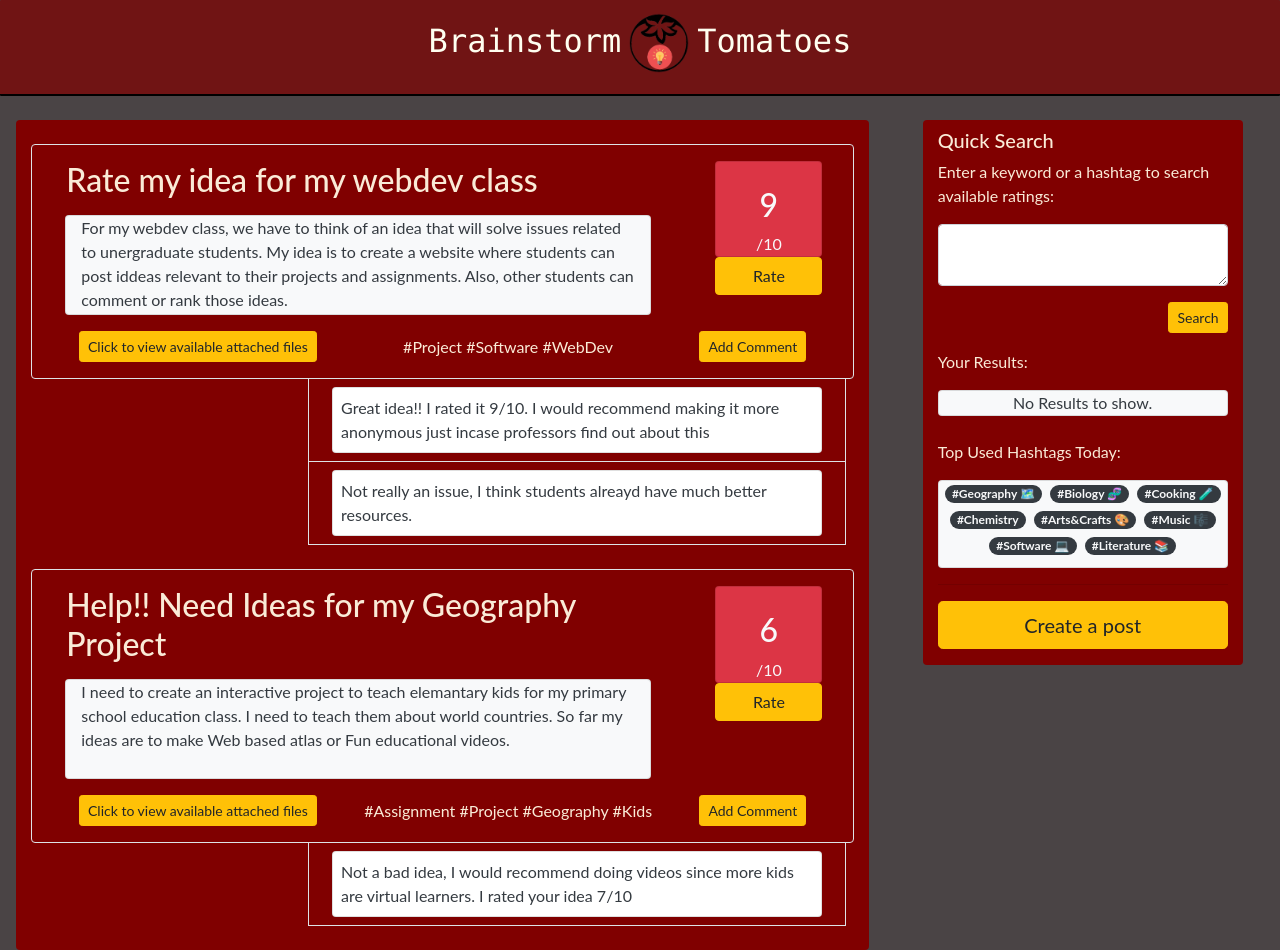
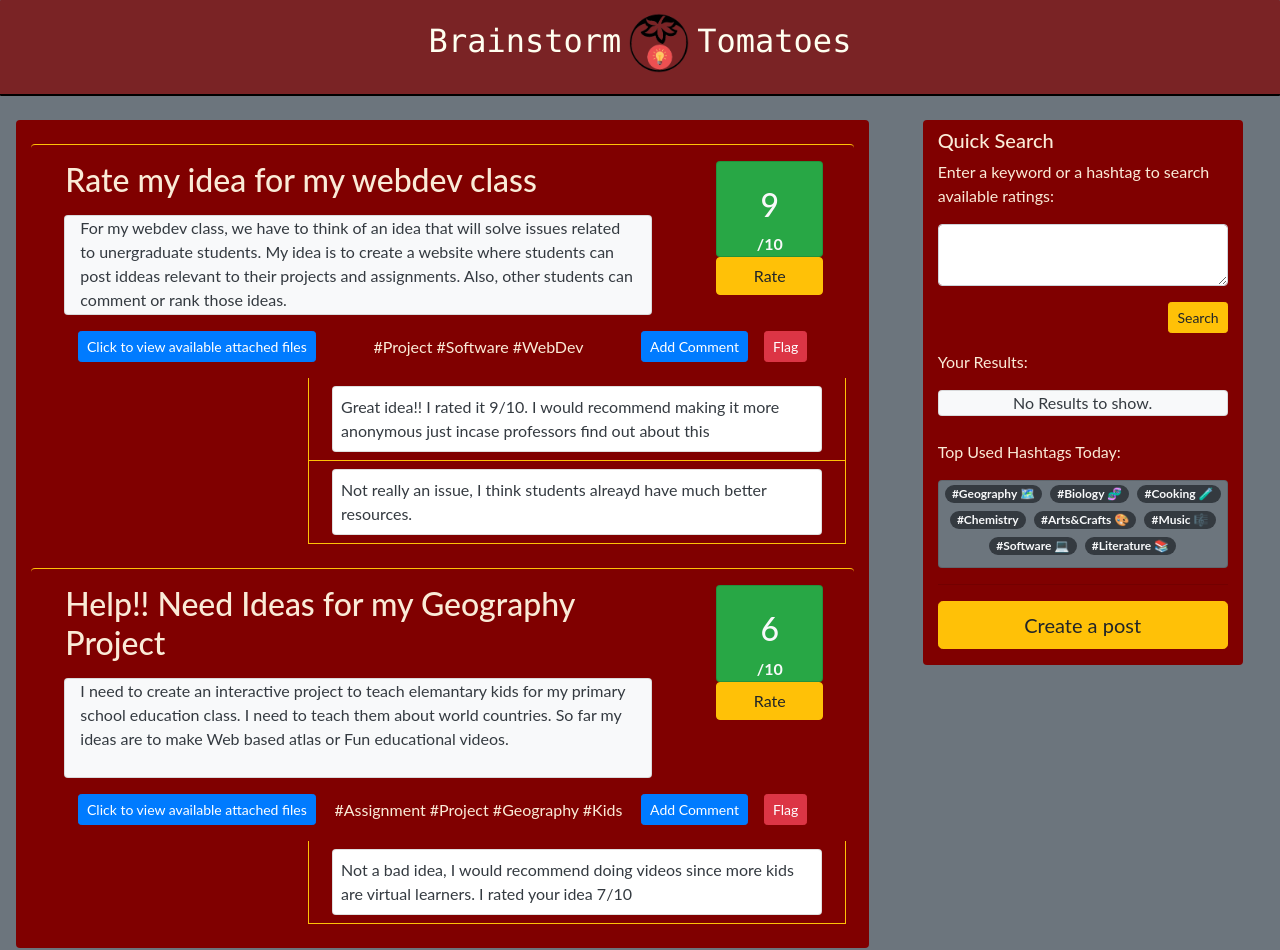
Before and after one commit to CalicoNino/brainstorm_tomatoes, a React (Create React App) app: page /feed in a window 1280 px wide. Built offline with nearby package versions, Linux system fonts and the light colour scheme.

Commit message:
Design Complete with bugs fixed

```diff
--- a/public/index.html
+++ b/public/index.html
@@ -26,7 +26,7 @@
     -->
     <title>Brainstorm Tomatoes</title>
   </head>
-  <body style="background-color: #4A4445">
+  <body style="background-color: #6c757d">
     <noscript>You need to enable JavaScript to run this app.</noscript>
     <div id="root"></div>
     <!--
--- a/src/components/comments.jsx
+++ b/src/components/comments.jsx
@@ -5,7 +5,7 @@ class Comment extends Component {
         return (
             <div className="row mx-2">
                 <div className="col-sm-4"></div>
-                <div className="col border border-top-0">
+                <div className="col border border-top-0 border-warning">
                     <div className="m-2 card text-left text-dark">
                         <p className="m-2">
                             {this.props.comment}
@@ -13,7 +13,7 @@ class Comment extends Component {
                     </div>
                     {
                         this.props.created ==="1" ?
-                        <button onClick={() => this.props.deleteComment(this.props.id, this.props.postId)} className="btn btn-sm btn-warning float-right my-2">Delete</button>
+                        <button onClick={() => this.props.deleteComment(this.props.id, this.props.postId)} className="btn btn-sm btn-danger float-right my-2">Delete</button>
                         :null
                     }
                 </div>
--- a/src/components/createPost.jsx
+++ b/src/components/createPost.jsx
@@ -2,6 +2,7 @@ import React, { Component } from 'react';
 import NavBar from './navbar';
 import Search from './search';
 import {Link} from 'react-router-dom';
+import books from '../visuals/books.jpeg'
 
 class CreatePost extends Component {
     state = {
@@ -58,10 +59,7 @@ class CreatePost extends Component {
                                     <button className="btn btn-sm btn-warning float-left">Attach a photo or document</button>
                                     <br/>
                                     <br/>
-                                    <p>
-                                        If you would like to edit your post later, use this generated link:<br/>
-                                         <a href="#" className="center">/editmypost</a>
-                                    </p>
+                                    <img src={books} width={1140*0.6} height={361*0.6} className="text-center my-3 rounded" alt="logo"/>
                                 </div>
                             </div>
 
--- a/src/components/post.jsx
+++ b/src/components/post.jsx
@@ -1,16 +1,24 @@
 import React, { Component } from 'react';
 import Comment from './comments';
 import '../App.css';
+import {Link} from 'react-router-dom';
 
 class Post extends Component {
     render() {
         return (
             <div className="my-4">
-                <div className="container border rounded">
+                <div className="container border-top rounded border-warning">
                     <div className="row">
                         <div className="col-9 m-auto">
                             <div className="row">
                                 <h2 className="text-left m-3">{this.props.title}</h2>
+                                {
+                                    this.props.created ==="1" ?
+                                    <div className="float-right">
+                                        <button onClick={() => this.props.deletePost(this.props.id)} className="btn btn-sm btn-danger m-2">Delete Post</button>
+                                    </div>
+                                    :null
+                                }
                             </div>
                             <div className="row-lg-10">
                                 <div className="col min-h card bg-light text-dark text-left">
@@ -20,7 +28,7 @@ class Post extends Component {
                         </div>
 
                         <div className="col-sm-2 bg-tot border-0 mx-3 my-3">
-                            <div className="row m-auto card bg-danger text-light rounded">
+                            <div className="row m-auto card bg-success font-weight-bold text-light rounded">
                             &nbsp;
                                 <h2 className="text-center">&nbsp;&nbsp;&nbsp;{this.props.score[0]}&nbsp;&nbsp;&nbsp;</h2>/10
                             </div>
@@ -28,14 +36,10 @@ class Post extends Component {
                         </div>
                     </div>
                     <div className="row mx-4 my-3">
-                        <button className="btn btn-sm btn-warning mx-2 float-left">Click to view available attached files</button>
+                        <button onClick={() => window.confirm("Any available files should be downloading right now.")} className="btn btn-sm btn-primary mx-2 float-left">Click to view available attached files</button>
                         <div className="m-auto float-left">{this.props.groups}</div>
-                        <button className="btn btn-sm btn-warning mx-2 float-right" onClick={() => this.props.addComment(this.props.id)}>Add Comment</button>
-                        {
-                            this.props.created ==="1" ?
-                            <button onClick={() => this.props.deletePost(this.props.id)} className="btn btn-sm btn-warning mx-2 float-right">Delete Post</button>
-                            :null
-                        }
+                        <button className="btn btn-sm btn-primary mx-2 float-right" onClick={() => this.props.addComment(this.props.id)}>Add Comment</button>
+                        <button onClick={() => window.confirm("Thank you for flagging! We will be reviewing the Post and Comment for any inappropriate behaviors.")} className="btn btn-sm btn-danger mx-2 float-right">Flag</button>
                     </div>
                 </div>
                 { this.props.comments.map( comment =>
--- a/src/components/search.jsx
+++ b/src/components/search.jsx
@@ -23,7 +23,7 @@ class Search extends Component {
                 </div>
                 <br/>
                 <p className="text-left">Top Used Hashtags Today:</p>
-                <div className='card bg-light'>
+                <div className='card bg-secondary'>
                     <h6>
                         <span className='badge badge-pill badge-dark text-light m-1'>#Geography 🗺️</span>
                         <span className='badge badge-pill badge-dark text-light m-1'>#Biology 🧬</span>
```
Also changed, not shown: src/visuals/books.jpeg (added).
